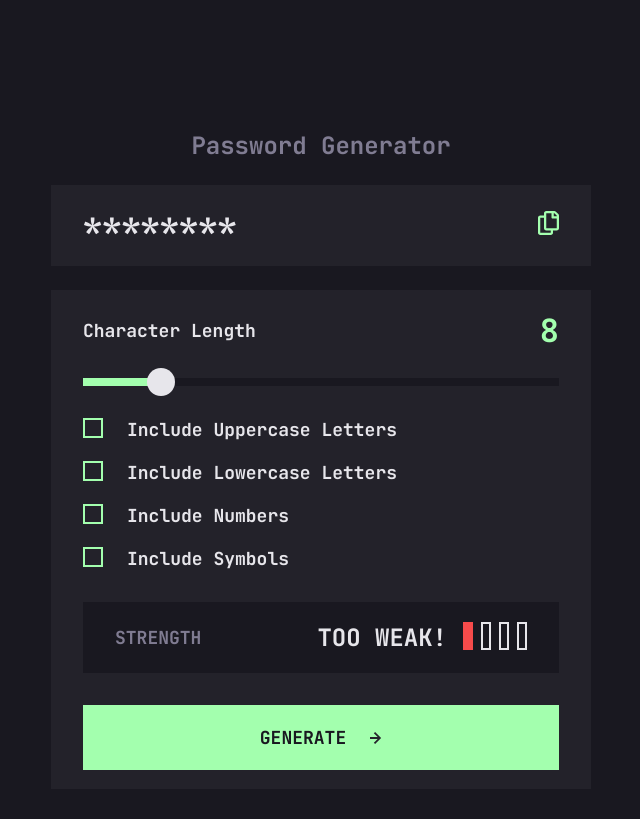
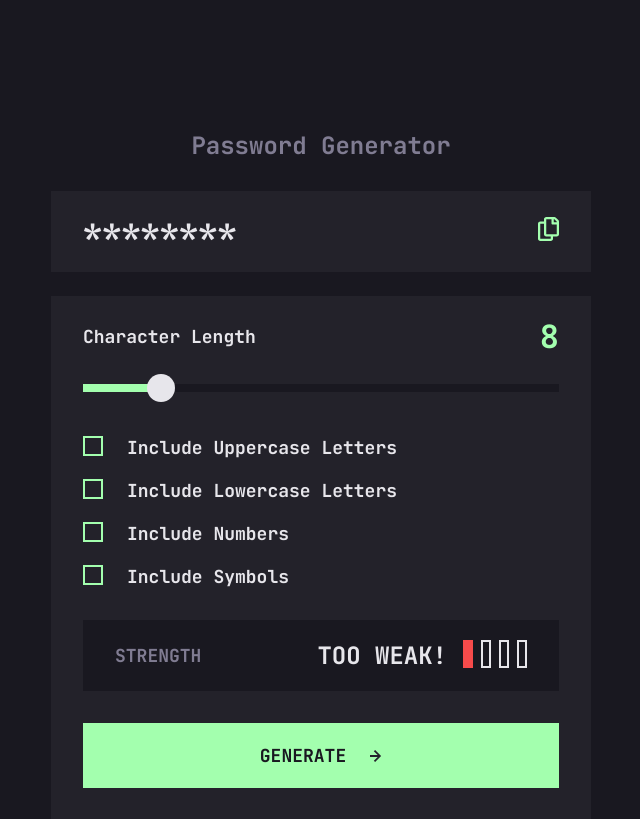
Before and after one commit to hershido/password-generator, a React (Create React App) app: page / in a window 1280 px wide. Shown: the whole page, without its empty margins (319-959 px from the left). Built offline with nearby package versions, Linux system fonts and the light colour scheme.

Commit message:
more ui fixes

```diff
--- a/src/atoms/Box/Box.module.scss
+++ b/src/atoms/Box/Box.module.scss
@@ -3,8 +3,7 @@
 .box {
    display: flex;
    flex-direction: column;
-   gap:32px;
+   gap: 32px;
    padding: 19px 32px;
    background-color: $box-color;
-
 }
--- /dev/null
+++ b/src/atoms/Spacer/Spacer01.tsx
@@ -0,0 +1,7 @@
+import React from 'react'
+
+export const Spacer01:React.FC = () => {
+  return (
+    <div style={{height:'6px'}}/>
+  )
+}
--- a/src/components/PasswordGenerator.tsx
+++ b/src/components/PasswordGenerator.tsx
@@ -3,6 +3,7 @@ import { Box } from '../atoms/Box/Box';
 import { Button } from '../atoms/Button/Button';
 import { Heading } from '../atoms/Heading/Heading';
 import Layout from '../atoms/Layout/Layout';
+import { Spacer01 } from '../atoms/Spacer/Spacer01';
 import { CheckBox } from '../composites/CheckBox/CheckBox';
 import { CheckBoxGroup } from '../composites/CheckBoxGroup/CheckBoxGroup';
 import { GeneratedPassword } from '../composites/GeneratedPassword/GeneratedPassword';
@@ -26,9 +27,7 @@ export const PasswordGenerator = () => {
    const [snackBar, setSnackBar] = useState<boolean>(false);
 
    useEffect(() => {
-      setScore(
-         checkPasswordStrength(characterCount, upperCase, lowerCase, numbers, symbols)
-      );
+      setScore(checkPasswordStrength(characterCount, upperCase, lowerCase, numbers, symbols));
    }, [characterCount, upperCase, lowerCase, numbers, symbols]);
 
    function handleGenerateClick() {
@@ -36,24 +35,40 @@ export const PasswordGenerator = () => {
       handleSnackBar(false);
    }
 
-   function handleSnackBar(param:boolean){
+   function handleSnackBar(param: boolean) {
       setSnackBar(param);
    }
 
    return (
       <div className='PasswordGenerator'>
          <Layout>
+            <div>
                <Heading type='secondary'>Password Generator</Heading>
+               <Spacer01 />
+            </div>
             <Box>
-               <GeneratedPassword password={password} snackBar={snackBar} handleSnackBar={handleSnackBar}/>
+               <GeneratedPassword
+                  password={password}
+                  snackBar={snackBar}
+                  handleSnackBar={handleSnackBar}
+               />
             </Box>
             <Box>
+               <div>
                   <InputWithLabel
                      label={<Label text={'Character Length'} value={characterCount} />}
                      input={
-                     <SliderInput value={characterCount} set={setCharacterCount} min={6} max={20} />
+                        <SliderInput
+                           value={characterCount}
+                           set={setCharacterCount}
+                           min={6}
+                           max={20}
+                        />
                      }
                   />
+                  <Spacer01 />
+                  <Spacer01 />
+               </div>
                <CheckBoxGroup>
                   <CheckBox
                      label='Include Uppercase Letters'
@@ -69,12 +84,16 @@ export const PasswordGenerator = () => {
                   <CheckBox label='Include Symbols' checked={symbols} setChecked={setSymbols} />
                </CheckBoxGroup>
                <StrengthIndicator score={score} />
+               <div>
                   <Button
                      label='GENERATE'
                      icon={Arrow}
                      iconHover={ArrowHover}
                      onClick={handleGenerateClick}
                   />
+                  <Spacer01 />
+                  <Spacer01 />
+               </div>
             </Box>
          </Layout>
       </div>
```
Lines whose indentation alone changed are shown as unchanged.
